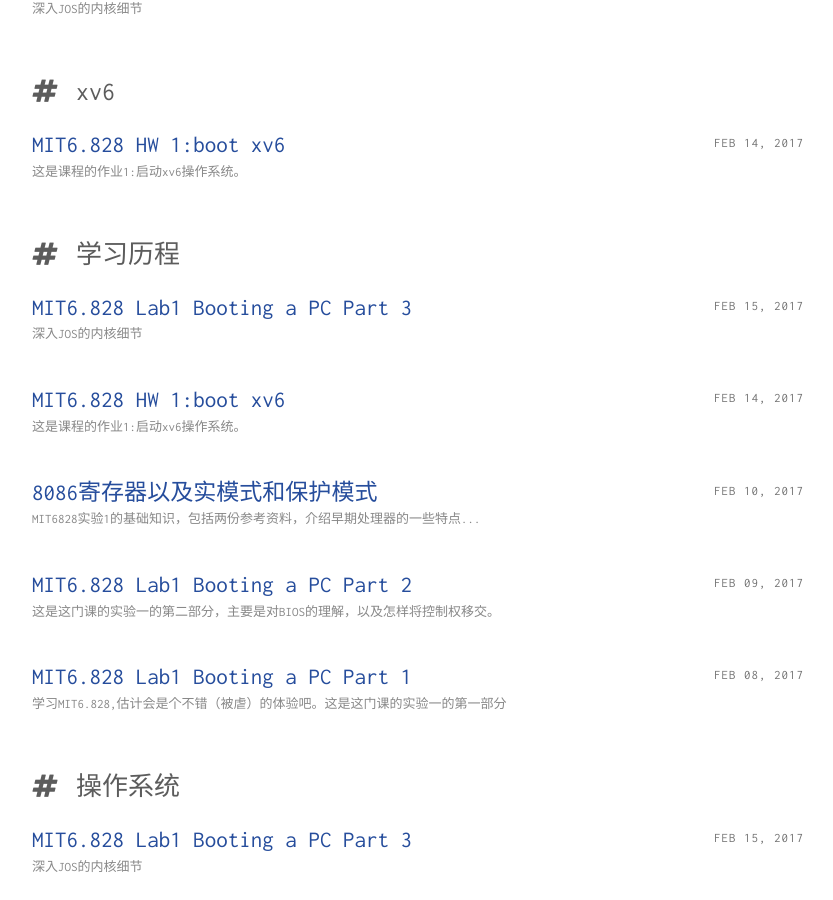
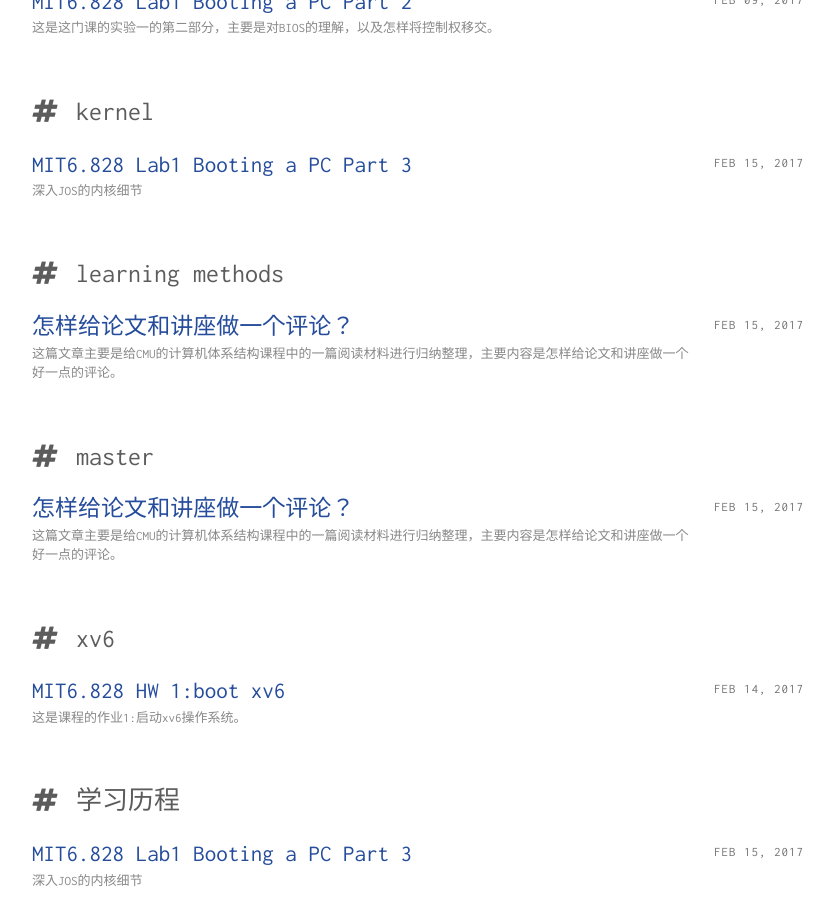
Before and after one commit to Alvinsjq/Alvinsjq.github.io, a Jekyll site: the page built from tagged.html, in a window 1280 px wide and 900 px high, scrolled down 2834 px. Shown: the whole window, without its empty margins (222-1055 px from the left). Built offline with Jekyll 4.4.1, drawn with Linux system fonts in a browser that asks for light colours; a file with an impossible date is left out; some of the changed text lies outside the part shown.

Commit message:
add post

```diff
--- a/_posts/2017-02-15-how-to-do-paper-or-talk-review.markdown
+++ b/_posts/2017-02-15-how-to-do-paper-or-talk-review.markdown
@@ -5,7 +5,7 @@
 comments: true
 description: "这篇文章主要是给CMU的计算机体系结构课程中的一篇阅读材料进行归纳整理，主要内容是怎样给论文和讲座做一个好一点的评论。"
 keywords: "paper,CMU"
-date:   2017—02-15 22:05:28 +0800
+date:   2017-02-15 22:05:28 +0800
 ---
 
 
```
